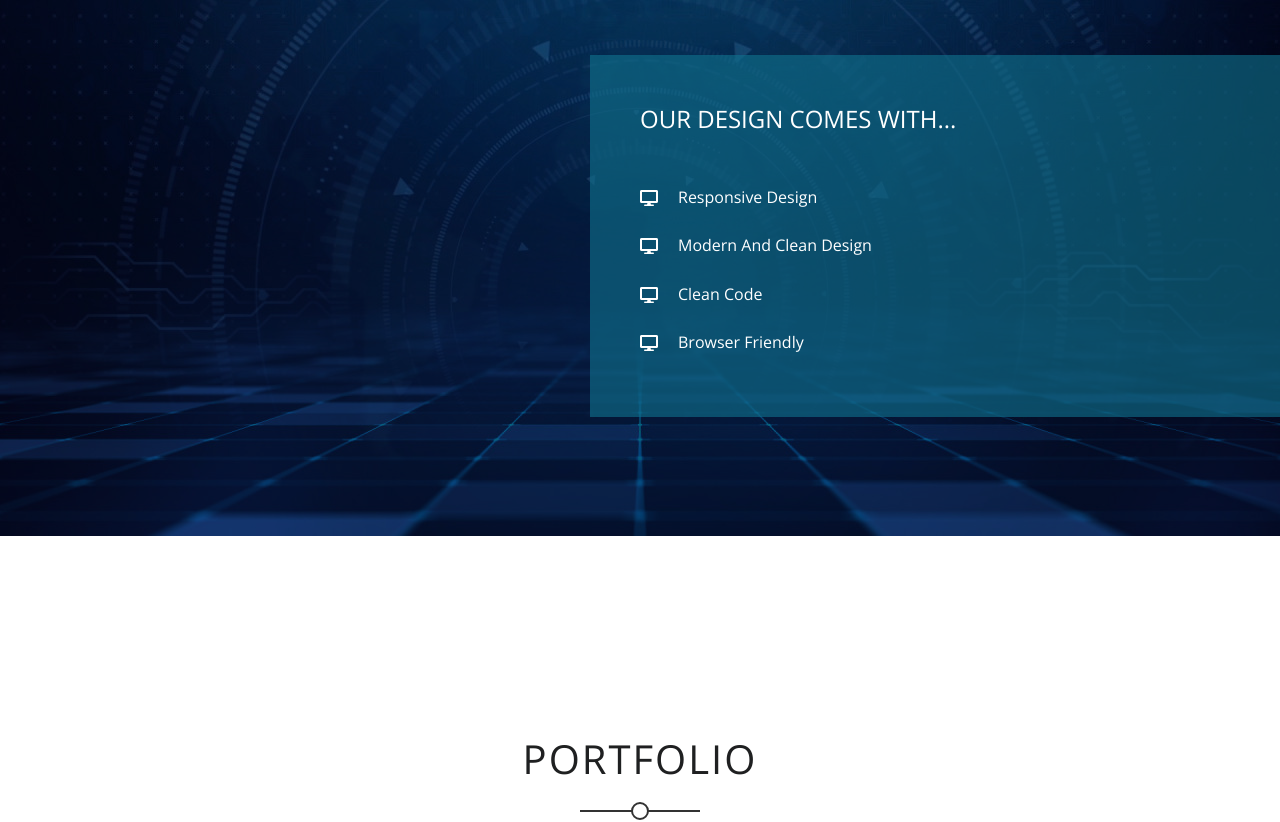
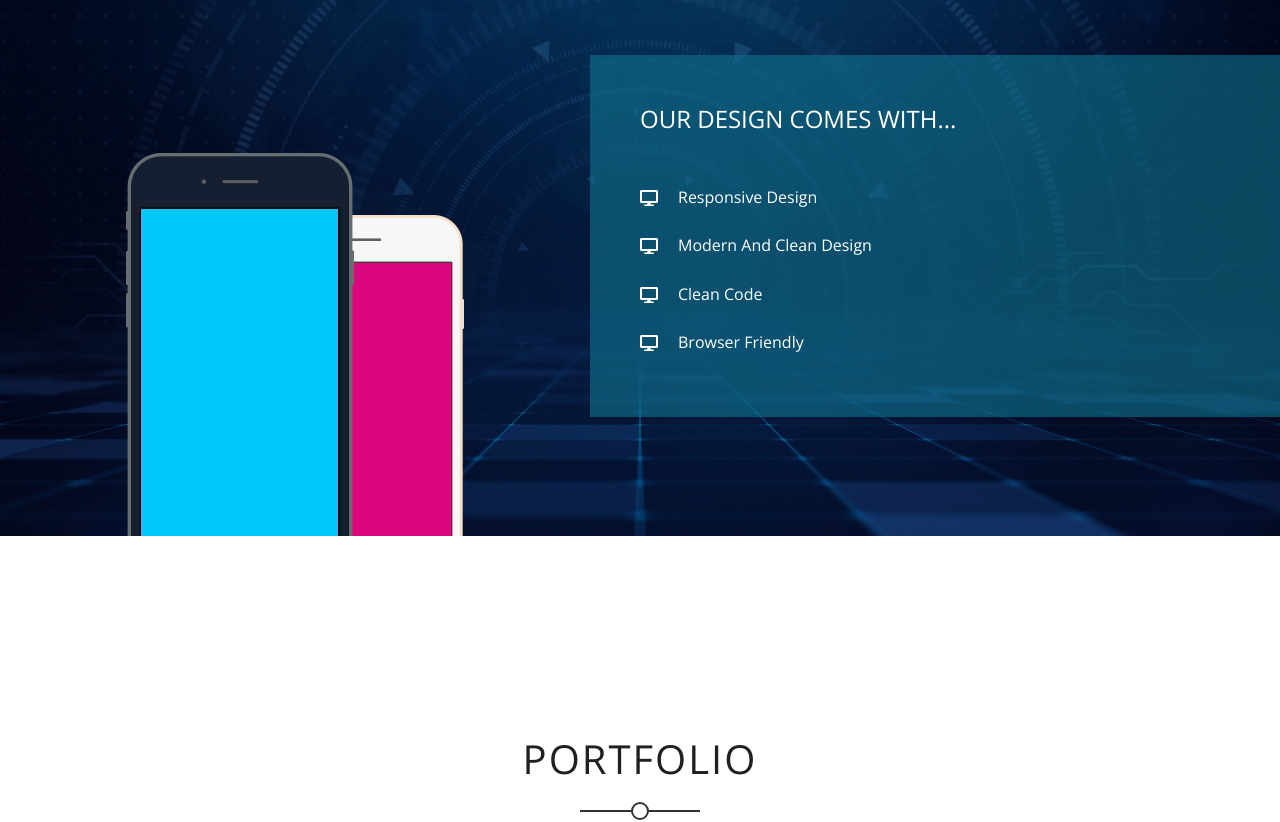
Before and after one commit to Moody905/temp-ate_2, a plain HTML site: page index.html in a window 1280 px wide. Shown: the part 1799-2621 px from the top of the page. Drawn offline with nearby package versions, Linux system fonts and the light colour scheme; the site is published under a folder, as on GitHub Pages, so addresses that start at the root find nothing.

Commit message:
Update index.html

```diff
--- a/index.html
+++ b/index.html
@@ -119,7 +119,7 @@
     <!-- Start Design -->
     <div class="design">
         <div class="image">
-            <img src="/images/mobile.png" alt="">
+            <img src="images/mobile.png" alt="mobile photo">
         </div>
         <div class="text">
             <h2>OUR DESIGN COMES WITH...</h2>
```
